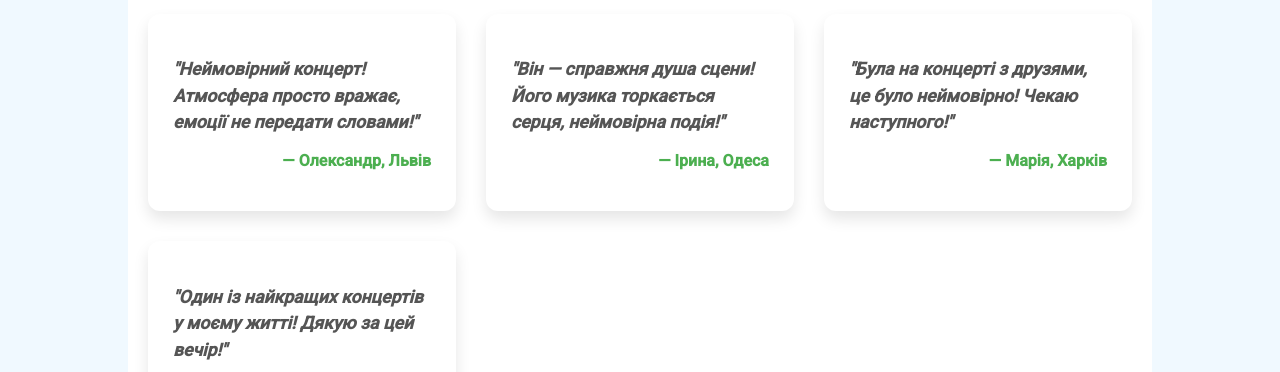
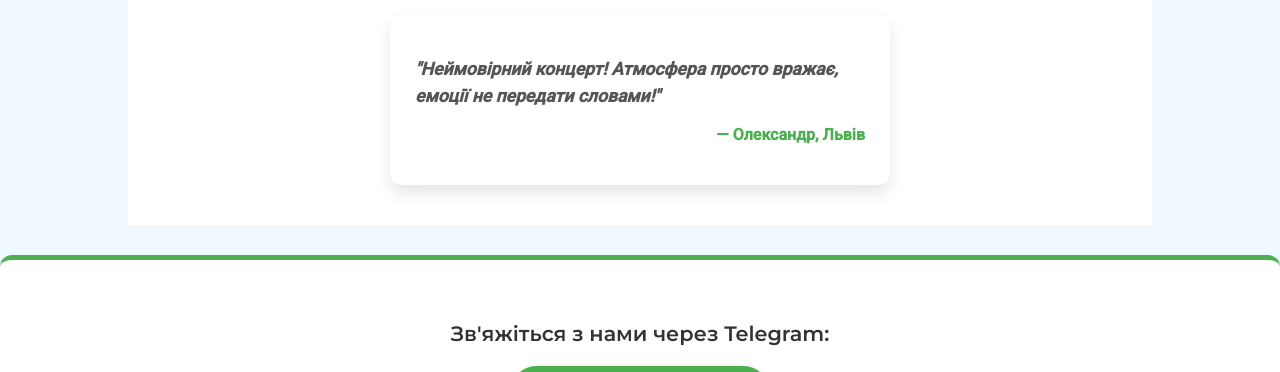
Before and after one commit to maxkorch/maxkorch.github.io, a plain HTML site: page index.html in a window 1280 px wide. Shown: the part 749-1121 px from the top of the page. Drawn offline with Linux system fonts and the light colour scheme.

Commit message:
Update index.html

```diff
--- a/index.html
+++ b/index.html
@@ -101,7 +101,6 @@
             font-weight: bold;
         }
 
-        /* Стили для блока поддержки */
         .support-section {
             background-color: #ffffff;
             color: #333;
@@ -200,23 +199,10 @@
                     <p class="review-text">"Неймовірний концерт! Атмосфера просто вражає, емоції не передати словами!"</p>
                     <p class="review-author">— Олександр, Львів</p>
                 </div>
-                <div class="review">
-                    <p class="review-text">"Він — справжня душа сцени! Його музика торкається серця, неймовірна подія!"</p>
-                    <p class="review-author">— Ірина, Одеса</p>
-                </div>
-                <div class="review">
-                    <p class="review-text">"Була на концерті з друзями, це було неймовірно! Чекаю наступного!"</p>
-                    <p class="review-author">— Марія, Харків</p>
-                </div>
-                <div class="review">
-                    <p class="review-text">"Один із найкращих концертів у моєму житті! Дякую за цей вечір!"</p>
-                    <p class="review-author">— Андрій, Дніпро</p>
-                </div>
             </div>
         </div>
     </div>
 
-    <!-- Блок підтримки -->
     <div class="support-section">
         <p>Зв'яжіться з нами через Telegram:</p>
         <div class="support">
@@ -231,5 +217,17 @@
         <p>&copy; 2025 Сольний концерт Андрія Кравченка </p>
     </footer>
 
+    <!-- Smartsupp Live Chat script -->
+    <script type="text/javascript">
+        var _smartsupp = _smartsupp || {};
+        _smartsupp.key = '04eb1a817652219c7c456b4ebaabe554e17b7add';
+        window.smartsupp||(function(d) {
+            var s,c,o=smartsupp=function(){ o._.push(arguments)};o._=[];
+            s=d.getElementsByTagName('script')[0];c=d.createElement('script');
+            c.type='text/javascript';c.charset='utf-8';c.async=true;
+            c.src='https://www.smartsuppchat.com/loader.js?';s.parentNode.insertBefore(c,s);
+        })(document);
+    </script>
+
 </body>
 </html>
```
Lines whose indentation alone changed are shown as unchanged.
